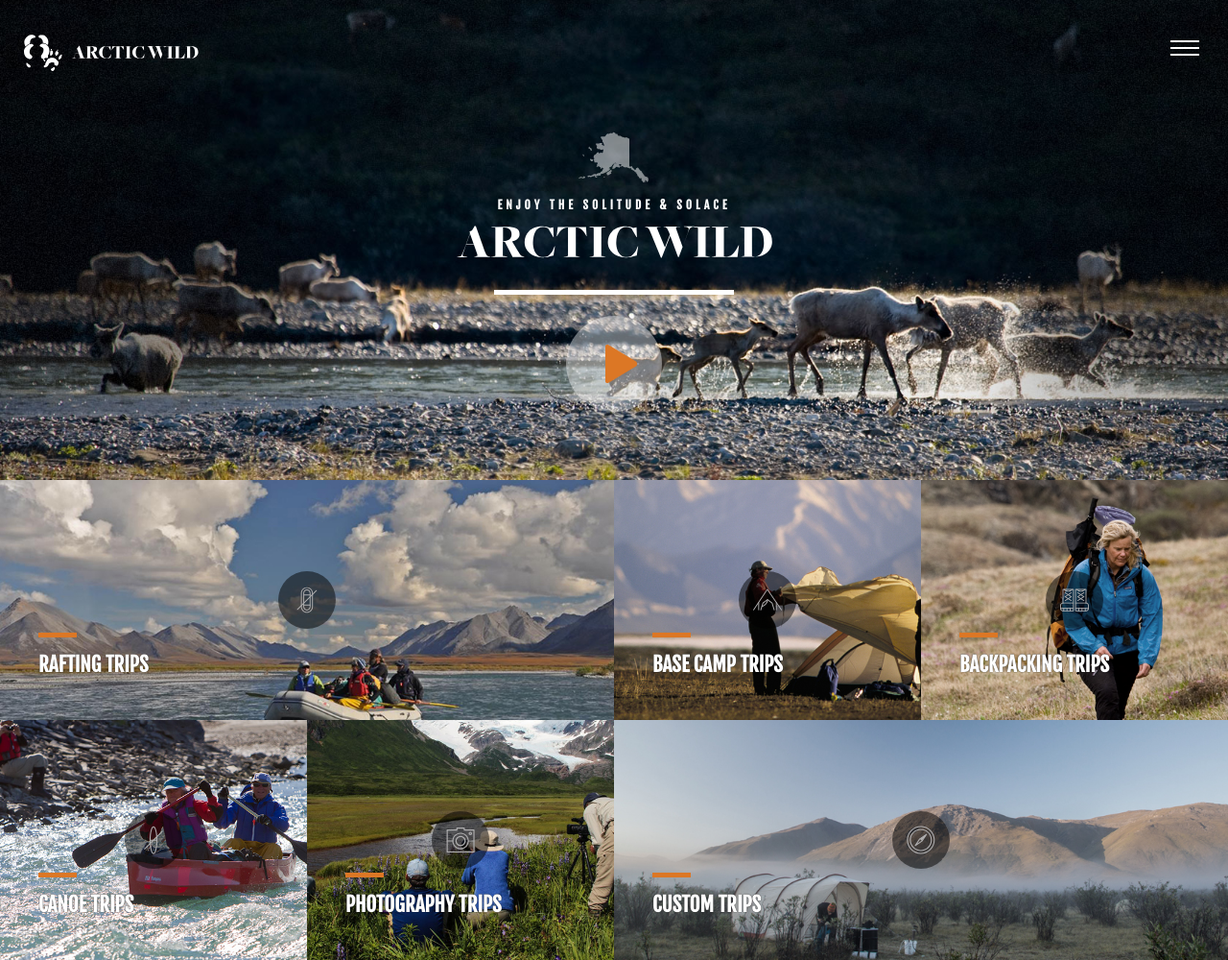
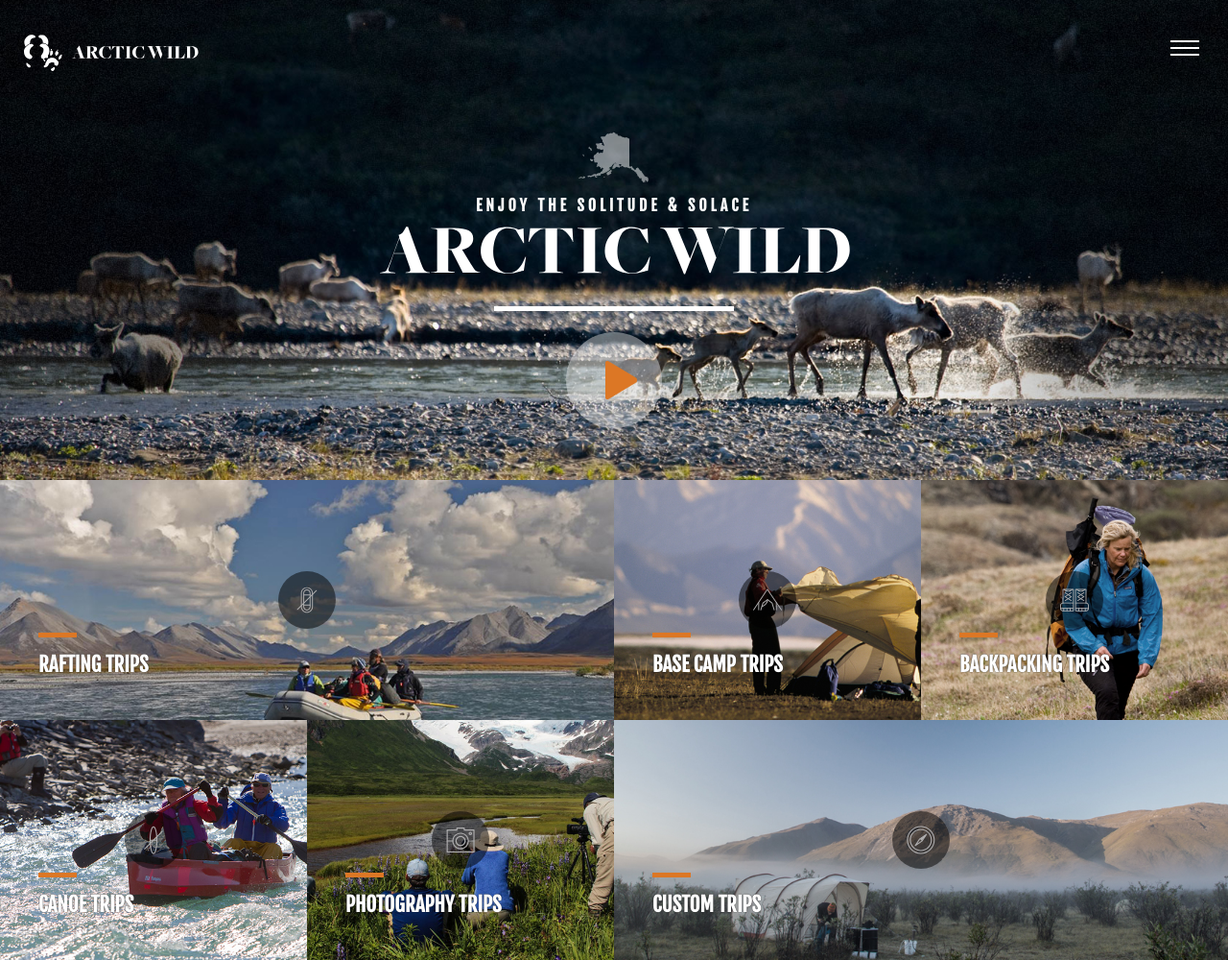
Before and after one commit to joeparsley/arctic-wild, a plain HTML site: page index.html in a window 1280 px wide. Shown: the whole page at 96% size. Drawn offline with Linux system fonts and the light colour scheme.

Commit message:
add styling for header for tablet breakpoint

```diff
--- a/scss/components/_hero-text.scss
+++ b/scss/components/_hero-text.scss
@@ -19,6 +19,13 @@
     font-size: 12px;
     line-height: 20px;
     letter-spacing: 4px;
+
+    }
+  @include tablet-bp {
+    h2 {
+      font-size: 16px;
+    }
+
   }
 
   .wordmark {
@@ -31,6 +38,13 @@
     img {
       height: 35px;
     }
+    @include tablet-bp {
+      img {
+        height: 52px;
+      }
+
+    }
+
   }
 
   .divider{
```
Also changed, not shown: css/main.css, 1 other file.
